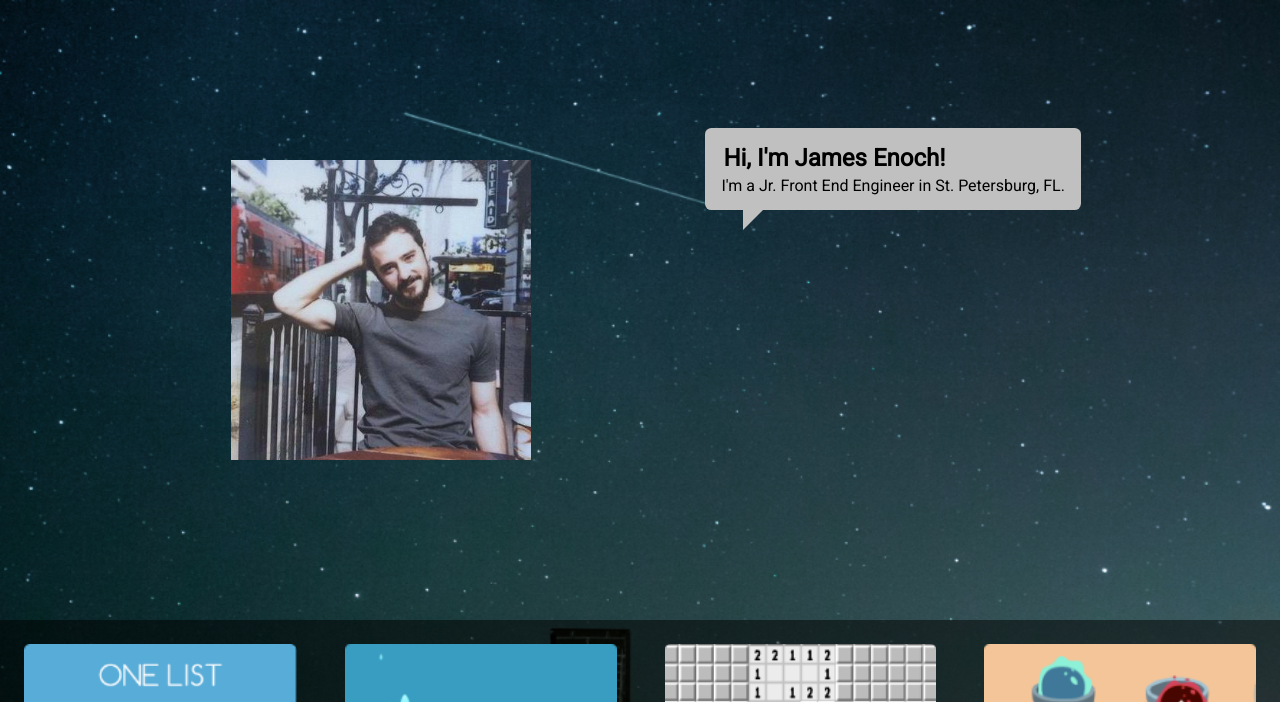
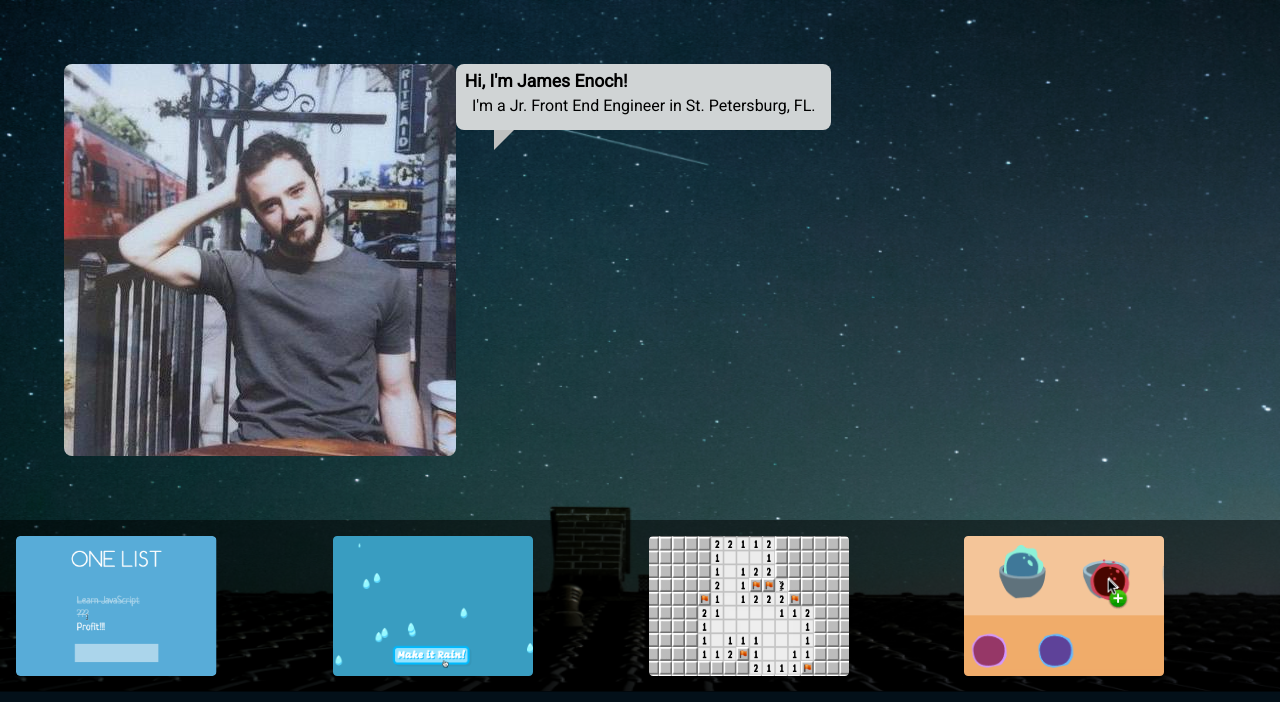
Before and after one commit to JamesEnoch89/mock-portfolio, a website: page public/index.html in a window 1280 px wide. Shown: the top 702 px of the page. Drawn offline with Linux system fonts and the light colour scheme.

Commit message:
tried to fix flexing

```diff
--- a/public/index.html
+++ b/public/index.html
@@ -23,10 +23,18 @@
         </section>
         <div class="top-part-b">
             <section class="app-container">
+                <section class="app-img-container">
                     <img class="app-image" src="./images/one-list.png" alt="List">
+                </section>
+                <section class="app-img-container">
                     <img class="app-image" src="./images/make-it-rain.png" alt="Rain">
+                </section>
+                <section class="app-img-container">
                     <img class="app-image" src="./images/bomb-sniffer.png" alt="Bomb">
+                </section>
+                <section class="app-img-container">
                     <img class="app-image" src="./images/sensei-sense.png" alt="Sense">
+                </section>
             </section>
         </div>
     </section>
--- a/public/screen.css
+++ b/public/screen.css
@@ -1,5 +1,6 @@
 html {
   height: 100%;
+  background-color: #031019;
 
 }
 
@@ -11,6 +12,7 @@ body {
   font-family: 'Roboto', sans-serif;
   display: flex;
   flex-direction: column;
+  max-width: 100%;
 }
 
 /*top*/
@@ -19,34 +21,34 @@ body {
   background: url(images/space.png);
   background-repeat: no-repeat;
   background-size: 100% 100%;
-  flex-grow: 2;
+  display: flex;
+  flex-direction: column;
 }
 
 .profile-container {
   display:flex;
   flex-direction: row;
-  justify-content: space-around;
-  margin:8em;
+  flex-grow: 2;
+  margin:4em;
 }
 
 .profile-photo {
-  margin:2em;
-  width:300px;
-  height:300px;
+  max-width: 90%;
+  border-radius: 8px;
 }
 
 .me-text {
-	background: #c0c0c0;
-  border-radius: .4em;
+  background: #D0D4D5;
+  border-radius: 8px;
   display: flex;
   flex-direction: column;
   justify-content: space-around;
 }
 
 .me-text > h1 {
-  font-weight:bold;
-  font-size: 18pt;
-  margin: .75em 1em 0em .75em;
+  font-weight: bold;
+  font-size: 110%;
+  margin: .5em 1em 0em .5em;
 }
 
 .me-text > p {
@@ -62,7 +64,7 @@ body {
   margin-left: 10%;
 }
 
-/*portfolio*/
+/* topb */
 
 .top-part-b {
   background-color: rgba(0, 0, 0, 0.5);
@@ -74,21 +76,27 @@ body {
   justify-content: space-around;
   flex-wrap: nowrap;
   flex-grow: 1;
+  padding: .5em;
+}
+
+.app-img-container{
+  display: flex;
+  flex-grow: 1;
+  padding: .5em;
 }
 
 .app-image {
-  margin: 1.5em;
-  flex-grow: 1;
+  max-width: 100%;
+  max-height: 100%
 }
 
 
-/*blog*/
+/* mid */
 
 .mid-section {
   display: flex;
   flex-direction: column;
   justify-content: space-around;
-  background-color: #031019;
 }
 
 .blog {
@@ -116,7 +124,7 @@ body {
 }
 
 .blog-date {
-  font-size: 50%;
+  font-size: 60%;
 }
 
 .button-position {
@@ -127,7 +135,7 @@ body {
 
 .reading-button {
   border-radius: 5px;
-  background-color: rgb(30, 144, 255);
+  background-color: #1389D7;
   color:white;
   padding: .75em;
   display: flex;
@@ -153,7 +161,6 @@ body {
   justify-content: space-between;
   align-items: center;
   margin: 3em 1.5em;
-  background-color: #031019;
 }
 
 .footer-container {
```
Lines whose indentation alone changed are shown as unchanged.
